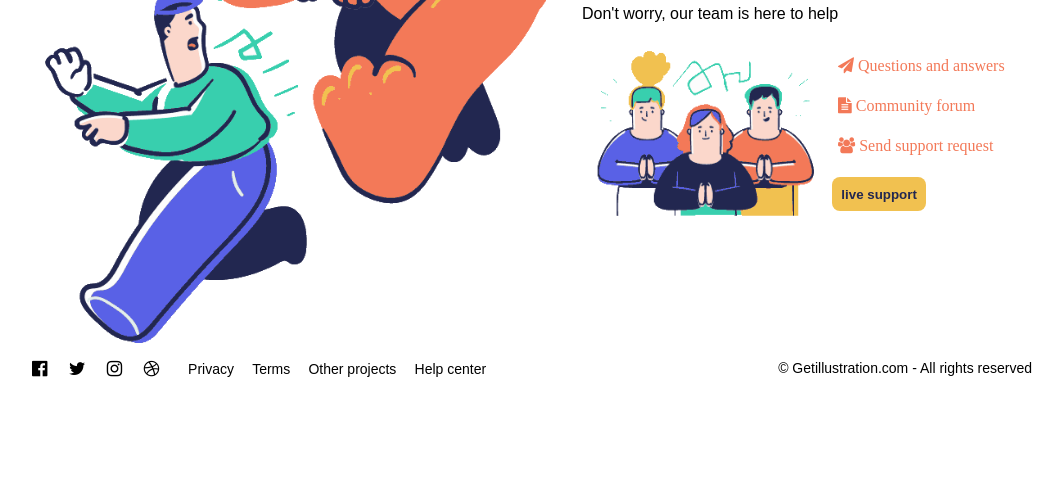
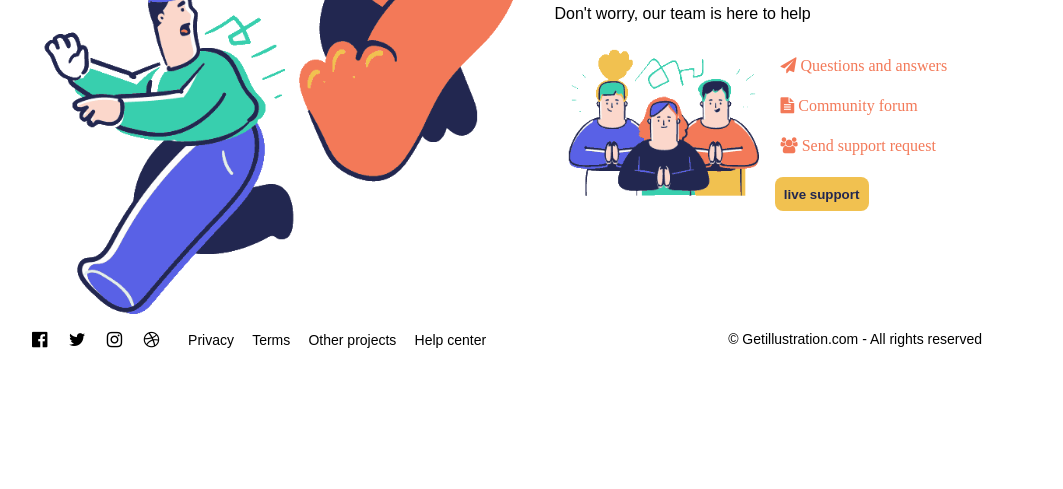
Before and after one commit to inga911/dinozauras, a website: page index.html in a window 1280 px wide. Shown: the part 311-800 px from the top of the page, without its empty margins (108-1171 px from the left). Drawn offline with Linux system fonts and the light colour scheme.

Commit message:
Main changes

```diff
--- a/css/main.css
+++ b/css/main.css
@@ -4,7 +4,7 @@ body {
 }
 
 header, main, footer {
-    width: 1000px;
+    width: 950px;
     margin-left: calc(50% - 500px);
     display: inline-block;
     margin-bottom: 13px;
@@ -97,7 +97,7 @@ h5 {
 }
 
 .second-img {
-    width: 250px;
+    width: 220px;
 }
 
 .right-column-below-links {
```
Also changed, not shown: README.md.
